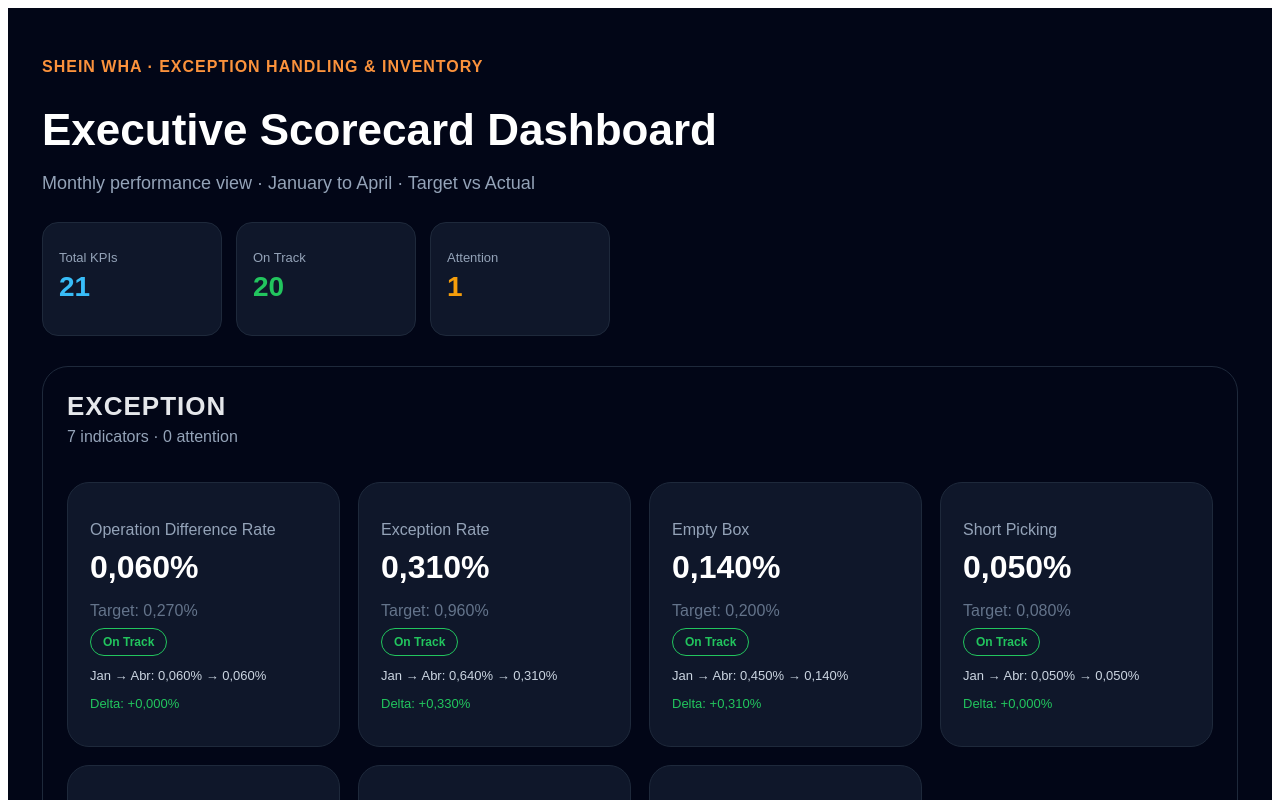
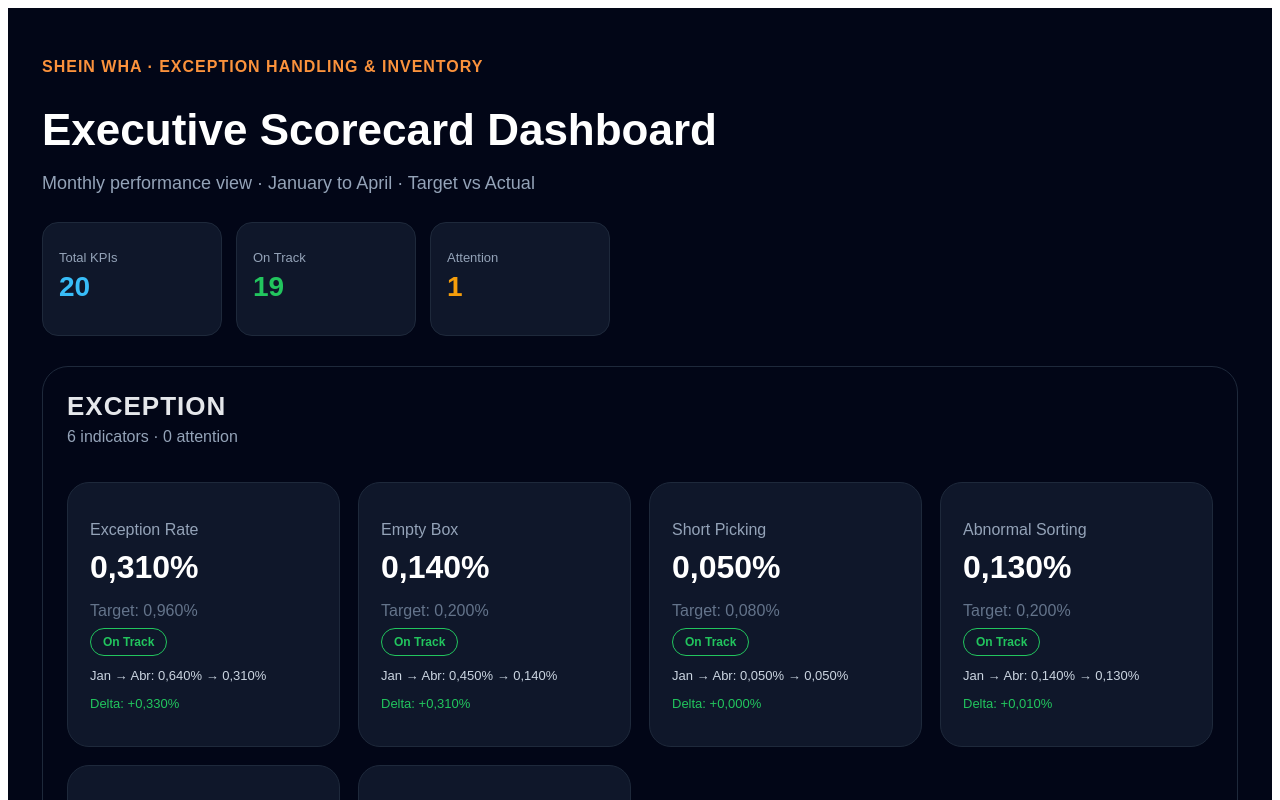
Before and after one commit to gabrielmedinaleite-hue/exception-handling-dashboard, a Next.js app: page / in a window 1280 px wide. Shown: the top 800 px of the page. Built offline with nearby package versions, Linux system fonts and the light colour scheme.

Commit message:
Update page.js

```diff
--- a/app/page.js
+++ b/app/page.js
@@ -2,7 +2,6 @@
 
 const kpis = [
   { title: "Capital Loss Rate", cluster: "LOST", area: "Loss", target: 0.095, jan: 0.108, feb: 0.003, mar: 0.001, apr: 0.001, value: 0.001, direction: "lower" },
-  { title: "Operation Difference Rate", cluster: "EXCEPTION", area: "Operation", target: 0.27, jan: 0.06, feb: 0.05, mar: 0.05, apr: 0.06, value: 0.06, direction: "lower" },
   { title: "Exception Rate", cluster: "EXCEPTION", area: "Receiving", target: 0.96, jan: 0.64, feb: 0.41, mar: 0.47, apr: 0.31, value: 0.31, direction: "lower" },
   { title: "Empty Box", cluster: "EXCEPTION", area: "Receiving", target: 0.20, jan: 0.45, feb: 0.27, mar: 0.26, apr: 0.14, value: 0.14, direction: "lower" },
   { title: "Short Picking", cluster: "EXCEPTION", area: "Picking", target: 0.08, jan: 0.05, feb: 0.03, mar: 0.06, apr: 0.05, value: 0.05, direction: "lower" },
```
